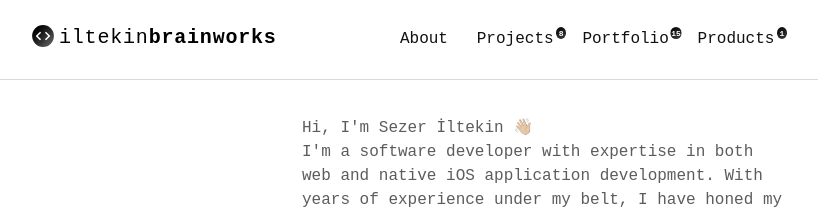
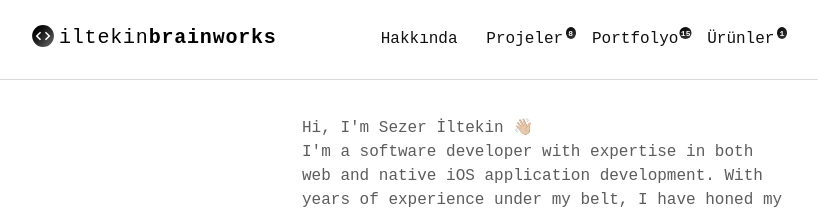
Before and after one commit to iltekin/iltekin.github.io, a Jekyll site: the page built from index.html, in a window 1280 px wide. Shown: the top 214 px of the page, without its empty margins (232-1050 px from the left). Built offline with Jekyll 4.4.1, drawn with Linux system fonts in a browser that asks for light colours; some web fonts are replaced; comment, search, counter and statistics services are not loaded.

Commit message:
Change about.md

```diff
--- a/_includes/nav.html
+++ b/_includes/nav.html
@@ -17,10 +17,10 @@
   <div class="container">
     <h1 class="logo"><a href="{{ '/' | prepend: site.baseurl | prepend: site.url }}">{{ site.title_left }}<span>{{ site.title_right }}</span></a></h1>
     <ul class="navbar">
-      <li><a href="{{ '/about' | prepend: site.baseurl | prepend: site.url }}">About</a></li>
-      <li><a href="{{ '/projects' | prepend: site.baseurl | prepend: site.url }}">Projects</a><span class="navbar_badge"><span class="navbar_badge__content">{{ projectsCount }}</span></span></li>
-      <li><a href="{{ '/portfolio' | prepend: site.baseurl | prepend: site.url }}">Portfolio</a><span class="navbar_badge"><span class="navbar_badge__content">{{ portfolioCount }}</span></span></li>
-      <li><a href="{{ '/products' | prepend: site.baseurl | prepend: site.url }}">Products</a><span class="navbar_badge"><span class="navbar_badge__content">{{ productsCount }}</span></span></li>
+      <li><a href="{{ '/about' | prepend: site.baseurl | prepend: site.url }}">Hakkında</a></li>
+      <li><a href="{{ '/projects' | prepend: site.baseurl | prepend: site.url }}">Projeler</a><span class="navbar_badge"><span class="navbar_badge__content">{{ projectsCount }}</span></span></li>
+      <li><a href="{{ '/portfolio' | prepend: site.baseurl | prepend: site.url }}">Portfolyo</a><span class="navbar_badge"><span class="navbar_badge__content">{{ portfolioCount }}</span></span></li>
+      <li><a href="{{ '/products' | prepend: site.baseurl | prepend: site.url }}">Ürünler</a><span class="navbar_badge"><span class="navbar_badge__content">{{ productsCount }}</span></span></li>
       <li style="display: none"><a href="{{ "/feed.xml" | prepend: site.baseurl | prepend: site.url }}" target="_blank">RSS</a></li>
     </ul>
   </div>
```
